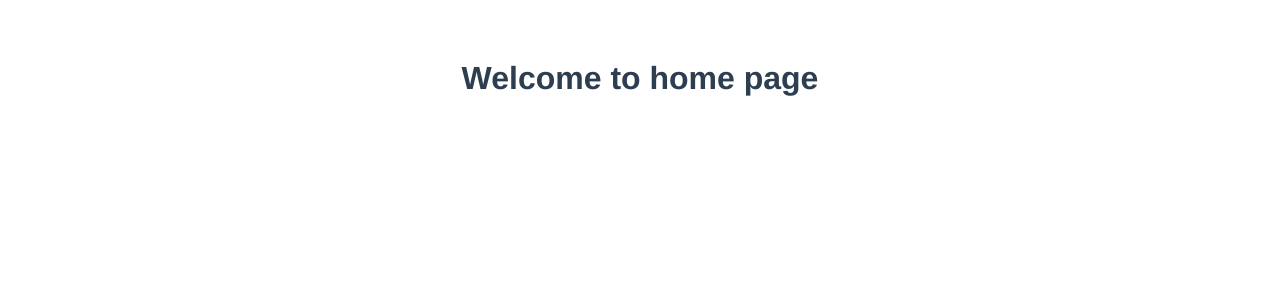
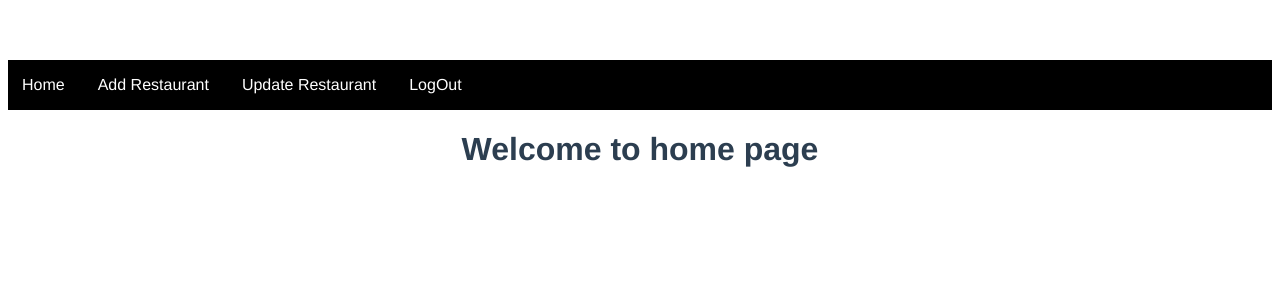
Before and after one commit to SubramanyaKS/Restaurant-App, a Vue app: page / in a window 1280 px wide. Shown: the top 300 px of the page. Built offline with nearby package versions, Linux system fonts and the light colour scheme; sample sign-in values are in the browser's storage.

Commit message:
updated error

```diff
--- a/src/components/Home.vue
+++ b/src/components/Home.vue
@@ -1,9 +1,15 @@
 <template>
+<Header/>
 <h1> Welcome to home page</h1>
 </template>
 <script>
+import Header from './Header.vue';
+
 export default {
     name:'HomePage',
+    components:{
+        Header
+    },
     mounted(){
         let users= localStorage.getItem('user-info');
         if(!users){
```
